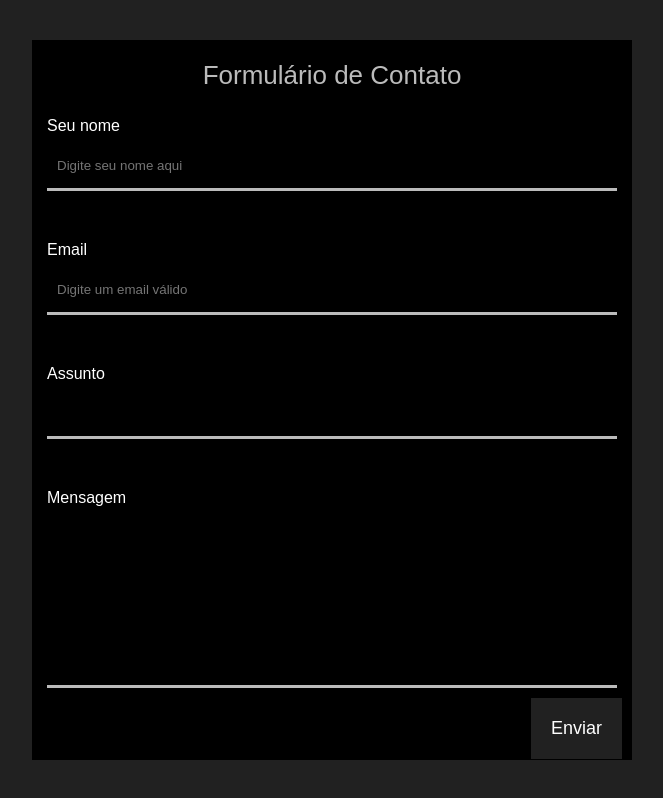
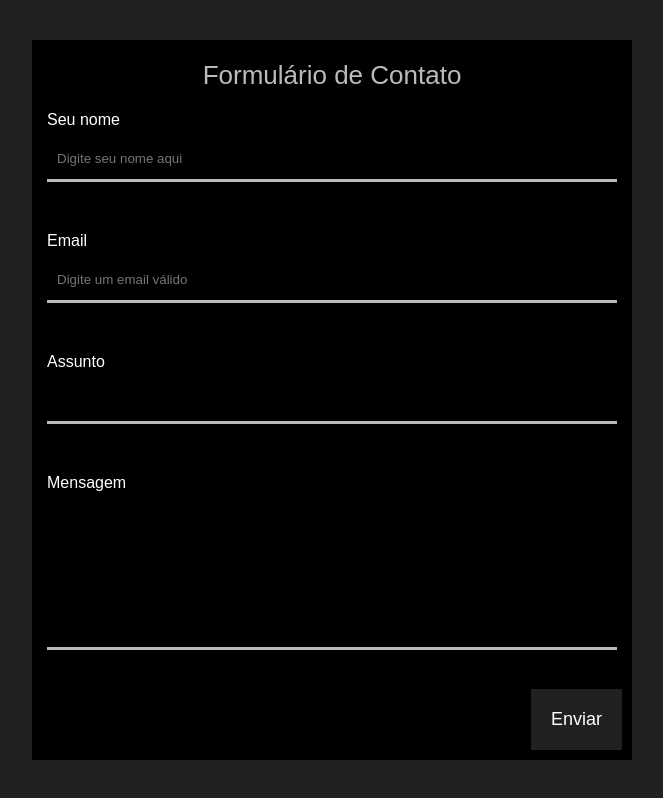
Before and after one commit to RamiroDantas/ProjetosWebDesign-Fundamentos, a plain HTML site: page FormContact/index.html in a window 1280 px wide. Shown: the whole page, without its empty margins (308-971 px from the left). Drawn offline with Linux system fonts and the light colour scheme.

Commit message:
ajuste no box-sizing

```diff
--- a/FormContact/styles/style.css
+++ b/FormContact/styles/style.css
@@ -11,6 +11,8 @@ body {
 
 fieldset {
   border: none;
+  padding: 0;
+  margin: 0;
 }
 
 .form-contact {
@@ -100,3 +102,7 @@ fieldset {
   background-color: #5f5f5f;
   border-color: green;
 }
+
+input, label, textarea {
+  box-sizing: border-box;
+}
```
